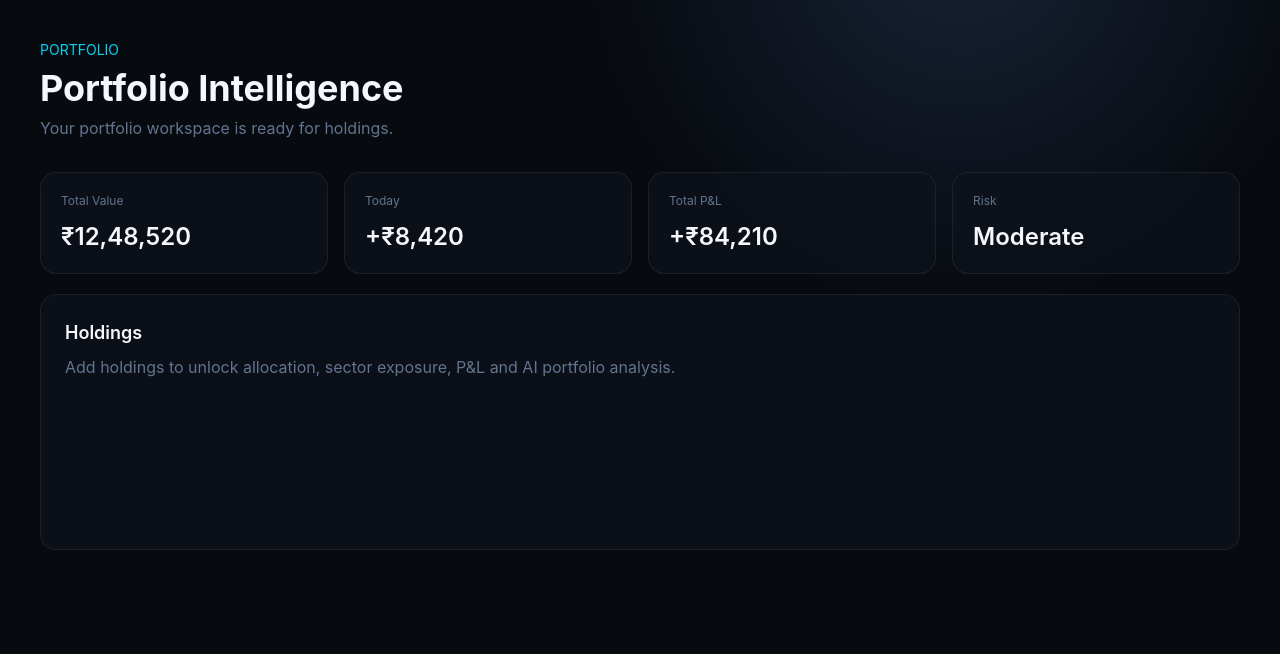
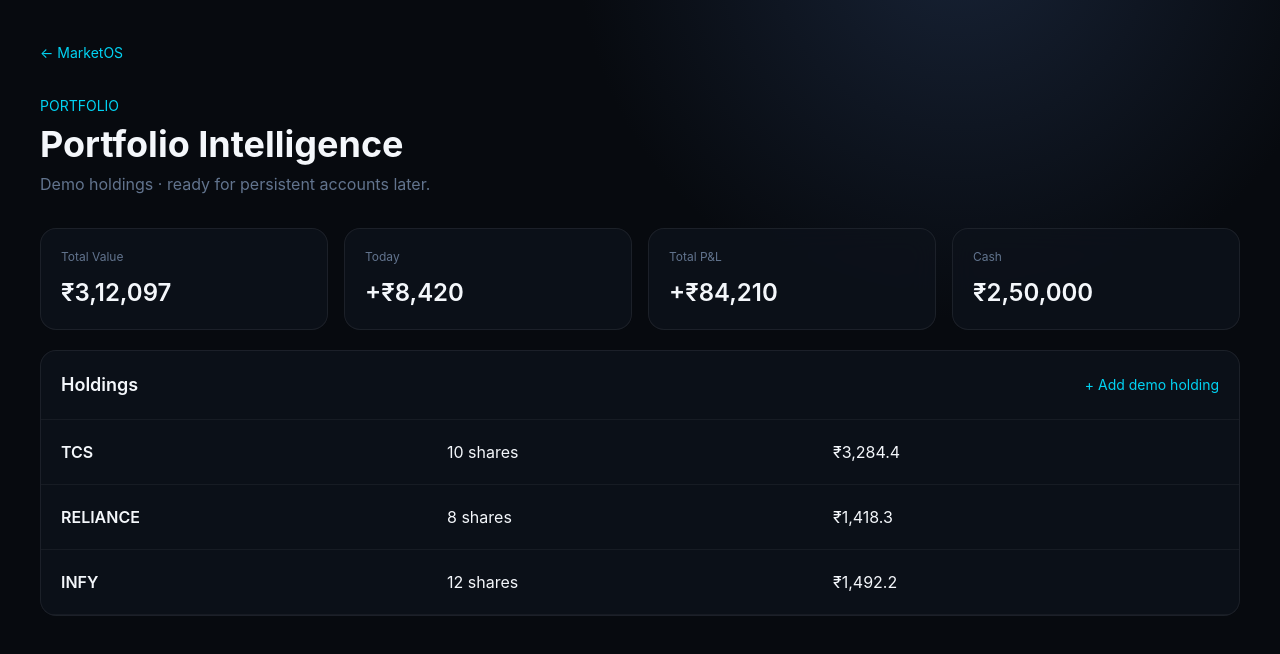
Before and after one commit to intersprit123/CodeX, a Next.js app: page /portfolio in a window 1280 px wide. Shown: the top 654 px of the page. Built offline with nearby package versions, Linux system fonts and the light colour scheme.

Commit message:
Make portfolio interactive

```diff
--- a/app/portfolio/page.tsx
+++ b/app/portfolio/page.tsx
@@ -1 +1,4 @@
-export default function Portfolio(){return <main className="p-6 md:p-10 max-w-7xl mx-auto"><div className="text-cyan-400 text-sm">PORTFOLIO</div><h1 className="text-4xl font-bold mt-2">Portfolio Intelligence</h1><p className="text-slate-500 mt-2">Your portfolio workspace is ready for holdings.</p><div className="grid md:grid-cols-4 gap-4 mt-8">{[['Total Value','₹12,48,520'],['Today','+₹8,420'],['Total P&L','+₹84,210'],['Risk','Moderate']].map(([a,b])=><div className="glass rounded-2xl p-5" key={a}><div className="text-xs text-slate-500">{a}</div><div className="text-2xl font-semibold mt-3">{b}</div></div>)}</div><div className="glass rounded-2xl mt-5 p-6 min-h-64"><h2 className="font-semibold text-lg">Holdings</h2><p className="text-slate-500 mt-2">Add holdings to unlock allocation, sector exposure, P&L and AI portfolio analysis.</p></div></main>}
+'use client'
+import {useMemo,useState} from 'react'
+const seed=[['TCS',10,3284.4],['RELIANCE',8,1418.3],['INFY',12,1492.2]] as const
+export default function Portfolio(){const [cash,setCash]=useState(250000);const [rows,setRows]=useState([...seed]);const value=useMemo(()=>cash+rows.reduce((a,[,q,p])=>a+q*p,0),[cash,rows]);return <main className="p-6 md:p-10 max-w-7xl mx-auto"><a href="/" className="text-sm text-cyan-400">← MarketOS</a><div className="mt-8"><div className="text-cyan-400 text-sm">PORTFOLIO</div><h1 className="text-4xl font-bold mt-2">Portfolio Intelligence</h1><p className="text-slate-500 mt-2">Demo holdings · ready for persistent accounts later.</p></div><div className="grid md:grid-cols-4 gap-4 mt-8">{[['Total Value',`₹${Math.round(value).toLocaleString('en-IN')}`],['Today','+₹8,420'],['Total P&L','+₹84,210'],['Cash',`₹${cash.toLocaleString('en-IN')}`]].map(([a,b])=><div className="glass rounded-2xl p-5" key={a}><div className="text-xs text-slate-500">{a}</div><div className="text-2xl font-semibold mt-3">{b}</div></div>)}</div><div className="glass rounded-2xl mt-5 overflow-hidden"><div className="p-5 border-b border-white/5 flex justify-between"><h2 className="font-semibold text-lg">Holdings</h2><button onClick={()=>setRows([...rows,['NEW',1,100]])} className="text-cyan-400 text-sm">+ Add demo holding</button></div>{rows.map(([s,q,p])=><div className="grid grid-cols-3 p-5 border-b border-white/5" key={s}><span className="font-semibold">{s}</span><span>{q} shares</span><span>₹{p.toLocaleString('en-IN')}</span></div>)}</div></main>}
```
